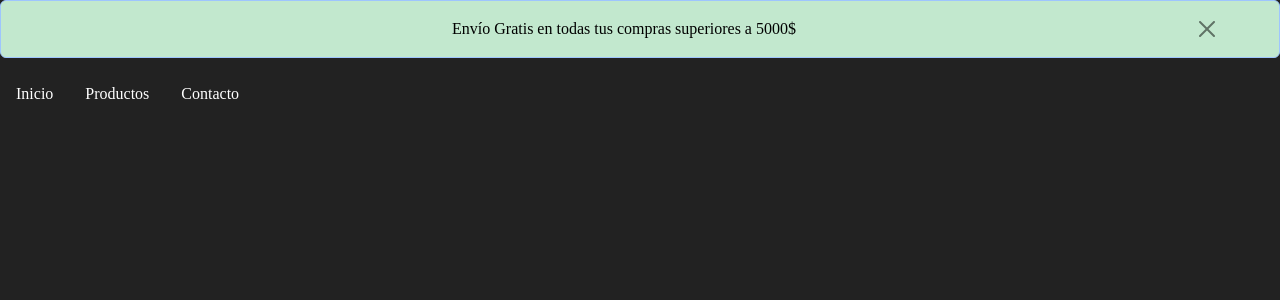
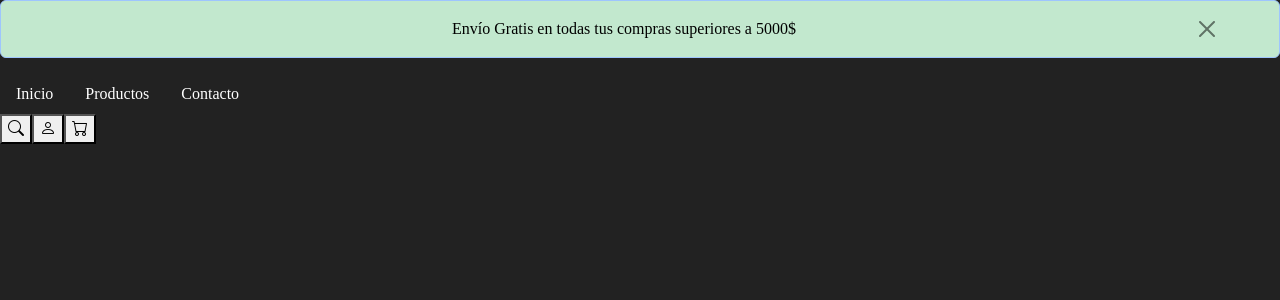
Before and after one commit to Gerschuk/proyecto-frontend-numen, a React (Create React App) app: page / in a window 1280 px wide. Shown: the top 300 px of the page. Built offline with nearby package versions, Linux system fonts and the light colour scheme.

Commit message:
Feature(Boton): Se inicio la maquetación de Boton
- Se creo la carpeta boton
- Se creo el archivo Boton.js
- Se creo el archivo botton.css
- Se agregaron 3 botones a App.js para poder visualizarlos

```diff
--- a/src/App.js
+++ b/src/App.js
@@ -1,4 +1,5 @@
 import Alerta from "./assets/componentes/alerta/Alerta";
+import Boton from "./assets/componentes/boton/Boton";
 import Navbar from "./assets/componentes/navbar/Navbar";
 
 
@@ -27,6 +28,9 @@ function App() {
       <Alerta texto="Envío Gratis en todas tus compras superiores a 5000$" />
       <header>
         <Navbar contenido={paginas} />
+        <Boton tipo="buscar" />
+        <Boton tipo="login" />
+        <Boton tipo="carrito" />
       </header>
     </>
   );
--- /dev/null
+++ b/src/assets/componentes/boton/Boton.js
@@ -0,0 +1,22 @@
+import "./boton.css";
+
+//Tipos de iconos
+const tipoDeBoton = {
+    "buscar": <i className="bi bi-search"></i>,
+    "login": <i className="bi bi-person"></i>,
+    "carrito": <i className="bi bi-cart"></i>,
+    "facebook": <i className="bi bi-facebook"></i>,
+    "twitter": <i className="bi bi-twitter"></i>,
+    "whatsapp": <i className="bi bi-whatsapp"></i>,
+    "telegram": <i className="bi bi-telegram"></i>,
+}
+
+function Boton(contenido) {
+    console.log(contenido.tipo);
+
+    return (
+        <button>{tipoDeBoton[contenido.tipo]}</button>
+    )
+
+}
+export default Boton;
--- a/src/assets/componentes/navbar/Navbar.js
+++ b/src/assets/componentes/navbar/Navbar.js
@@ -1,8 +1,6 @@
 import "./navbar.css";
 
 function Navbar({ contenido }) {
-    console.log(contenido)
-
     const listaEnlaces = contenido.map(enlace => {
         return (
             <li className="nav-item" key={enlace.id}>
```
Also changed, not shown: src/assets/componentes/boton/boton.css (added).
